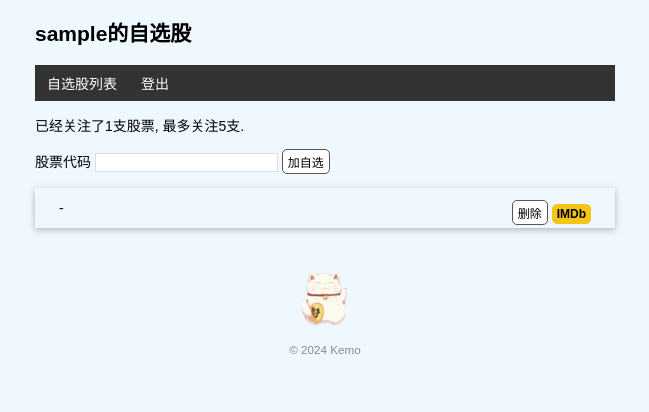
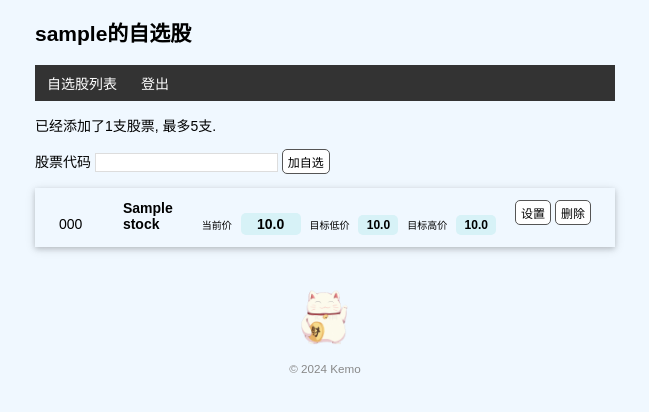
Before and after one commit to Kemo617/watchlist, a Flask app: page / in a window 1280 px wide. Shown: the top 412 px of the page, without its empty margins (315-964 px from the left). Run offline with Flask 3, Linux system fonts and the light colour scheme; a user stored in the database is signed in; tables that the repository leaves empty hold one stand-in row (values such as "Sample post").

Commit message:
Add Functions

```diff
--- a/app.py
+++ b/app.py
@@ -4,4 +4,4 @@ from watchlist import app
 
 if __name__ == '__main__':
     # 设置为调试模式
-    app.run(debug=True)
+    app.run()
--- a/watchlist/__init__.py
+++ b/watchlist/__init__.py
@@ -47,11 +47,18 @@ def inject_user():
 @app.context_processor
 def inject_stocks():
     from watchlist.models import Stock
-    stocks = Stock.query.all()
+    from flask_login import current_user
+    stocks = []
+
+    try:
+        stocks = Stock.query.filter_by(username=current_user.username).all()
+    except:
+        pass
+
     return dict(stocks=stocks)
 
 
 from watchlist import test, commands
 from watchlist.views import errors, home, login, register, settings
 from watchlist.views.operations import add, delete, edit, update
-from watchlist.controls import mail, stock
+from watchlist.controls import mail, stock, common
--- a/watchlist/models.py
+++ b/watchlist/models.py
@@ -67,8 +67,9 @@ class Stock(db.Model):
     id = db.Column(db.Integer, primary_key=True)
     stockcode = db.Column(db.String(20)) # 股票代码
     stockname = db.Column(db.String(20)) # 股票名称
-    user_id = db.Column(db.Integer) # 用户id
+    username = db.Column(db.String(20)) # 所属用户名
     pricenow = db.Column(db.Float) # 当前价格
+    priceyesterday = db.Column(db.Float) # 昨日收盘价
     pricemaxset = db.Column(db.Float)
     priceminset = db.Column(db.Float)
     flag_max_informed = db.Column(db.Boolean)
@@ -77,17 +78,30 @@ class Stock(db.Model):
 
     def __init__(self):
         # 设置的高提示价格
-        self.pricemaxset = -1.0
+        self.pricemaxset = 0.0
         # 设置的低提示价格
-        self.priceminset = -1.0
+        self.priceminset = 0.0
         # 发送标识
         self.flag_max_informed = False
         self.flag_min_informed = False
         # 是否发送
         self.flag_is_informing = False
 
+        self.pricenow = 0.0
+        self.priceyesterday = 0.0
+
 
     # 重置发送标识, 每天至少自动重置一次
     def resetflags(self):
         self.flag_max_informed = False
         self.flag_min_informed = False
+
+    # 判断当前股价跟上一交易日比, 涨还是跌
+    def getcolor(self):
+        result = 'black'
+        if self.pricenow > self.priceyesterday:
+            result = 'red'
+        elif self.pricenow < self.priceyesterday:
+            result = 'green'
+
+        return result
--- a/watchlist/static/style.css
+++ b/watchlist/static/style.css
@@ -74,16 +74,6 @@ nav li a:hover {
     float: right;
 }
 
-.imdb {
-    font-size: 12px;
-    font-weight: bold;
-    color: black;
-    text-decoration: none;
-    background: #F5C518;
-    border-radius: 5px;
-    padding: 3px 5px;
-}
-
 /* 覆盖某些浏览器对 input 元素定义的字体 */
 input[type=submit] {
     font-family: inherit;
@@ -126,6 +116,16 @@ input[name=year] {
     border-radius: 5px;
 }
 
+.imdb {
+    font-size: 12px;
+    font-weight: bold;
+    color: black;
+    text-decoration: none;
+    background: #F5C518;
+    border-radius: 5px;
+    padding: 3px 5px;
+}
+
 .inline-form {
     display: inline;
 }
@@ -135,3 +135,95 @@ input[name=year] {
     width: 65px;
     display: inline-block;
 }
+
+.labelstockname {
+    font-weight: bold;
+    text-align:left;
+    width: 60px;
+    display: inline-block;
+}
+
+.labelstockcode {
+    text-align:left;
+    width: 60px;
+    display: inline-block;
+}
+
+.labelstockpricetip {
+    font-size: 10px;
+    text-align:right;
+    width: 40px;
+    display: inline-block;
+    border-radius: 5px;
+    padding: 3px 5px;
+}
+
+.labelstockpriceRed {
+    font-weight: bold;
+    text-align:center;
+    width: 50px;
+    display: inline-block;
+    border-radius: 5px;
+    padding: 3px 5px;
+    text-decoration: none;
+    background: #d7f2f7;
+    color: red;
+}
+
+.labelstockpriceGreen {
+    font-weight: bold;
+    text-align:center;
+    width: 50px;
+    display: inline-block;
+    border-radius: 5px;
+    padding: 3px 5px;
+    text-decoration: none;
+    background: #d7f2f7;
+    color: green;
+}
+
+.labelstockprice {
+    font-weight: bold;
+    text-align:center;
+    width: 50px;
+    display: inline-block;
+    border-radius: 5px;
+    padding: 3px 5px;
+    text-decoration: none;
+    background: #d7f2f7;
+    color: black;
+}
+
+.labelstockpriceset {
+    font-weight: bold;
+    font-size: 12px;
+    text-align:center;
+    width: 30px;
+    display: inline-block;
+    border-radius: 5px;
+    padding: 3px 5px;
+    text-decoration: none;
+    background: #d7f2f7;
+}
+
+.normaltip {
+    font-size: 12px;
+    border-radius: 5px;
+    padding: 3px 5px;
+}
+
+.normaltipright {
+    font-size: 12px;
+    text-align:right;
+    width: 50px;
+    display: inline-block;
+    border-radius: 5px;
+    padding: 3px 5px;
+}
+
+.normaltipbold {
+    font-weight: bold;
+    font-size: 12px;
+    border-radius: 5px;
+    padding: 3px 5px;
+}
--- a/watchlist/templates/404.html
+++ b/watchlist/templates/404.html
@@ -7,7 +7,7 @@
 {% endblock %}
 
 {% block content %}
-<ul class="movie-list">
+<ul class="stock-list">
     <li>
         Page Not Found - 404
         <span class="float-right">
--- a/watchlist/templates/home.html
+++ b/watchlist/templates/home.html
@@ -3,7 +3,7 @@
 {% block content %}
 
 {# 使用 length 过滤器获取 stocks 变量的长度 #}
-<p>已经关注了{{ stocks|length }}支股票, 最多关注5支.</p>
+<p>已经添加了{{ stocks|length }}支股票, 最多5支.</p>
 {% if user.is_authenticated %}
 <form method="post" action="{{ url_for('add') }}">
     股票代码 <input type="text" name="stockcode" autocomplete="off" required>
@@ -11,20 +11,40 @@
 </form>
 {% endif %}
 <ul class="stock-list">
-    {% for stock in stocks %} {# 遍历 stocks #}
-    <li>{{ stock.title }} - {{ stock.year }}
+    {% for stock in stocks %}
+    <li>
+        <label class="labelstockcode">{{ stock.stockcode }}</label>
+        <label class="labelstockname">{{ stock.stockname }}</label>
+        <label class="labelstockpricetip">当前价</label>
+        {% if stock.getcolor() == 'red' %}
+        <label class="labelstockpriceRed">{{ stock.pricenow }}</label>
+        {% endif %}
+        {% if stock.getcolor() == 'green' %}
+        <label class="labelstockpriceGreen">{{ stock.pricenow }}</label>
+        {% endif %}
+        {% if stock.getcolor() == 'black' %}
+        <label class="labelstockprice">{{ stock.pricenow }}</label>
+        {% endif %}
+        {% if stock.flag_is_informing %}
+        <label class="labelstockpricetip">目标低价</label>
+        <label class="labelstockpriceset">{{ stock.priceminset }}</label>
+        <label class="labelstockpricetip">目标高价</label>
+        <label class="labelstockpriceset">{{ stock.pricemaxset }}</label>
+        {% endif %}
         <span class="float-right">
-            {% if user.is_authenticated %}
+            <form class="inline-form" method="post" action="{{ url_for('edit') }}">
+                <input type="hidden" name="stockcode" value="{{ stock.stockcode }}">
+                <input class="btn" type="submit" name="edit" value="设置">
+            </form>
             <form class="inline-form" method="post" action="{{ url_for('delete') }}">
-                <input type="hidden" name="stock_id" value="{{ stock.id }}">
+                <input type="hidden" name="stockcode" value="{{ stock.stockcode }}">
                 <input class="btn" type="submit" name="delete" value="删除" onclick="return confirm('确定删除?')">
             </form>
-            {% endif %}
-            <a class="imdb" href="https://www.imdb.com/find?q={{ stock.title }}" target="_blank" title="查看详细个股信息">IMDb</a>
         </span>
     </li>
-    {# 等同于 stock ['title'] #}
-    {% endfor %} {# 使用 endfor 标签结束 for 语句 #}
+    {% endfor %}
 </ul>
 
 {% endblock %}
+
+<!-- <a class="imdb" href="https://www.imdb.com/find?q={{ stock.title }}" target="_blank" title="查看详细个股信息">IMDb</a> -->
--- a/watchlist/views/login.py
+++ b/watchlist/views/login.py
@@ -1,4 +1,4 @@
-from flask import render_template, request, flash, redirect, url_for
+from flask import render_template, session, request, flash, redirect, url_for
 from flask_wtf import FlaskForm
 from wtforms import StringField, PasswordField, SubmitField
 from wtforms.validators import DataRequired, Length
```
Also changed, not shown: watchlist/controls/common.py (added, +11 -0 lines), watchlist/controls/stock.py (+22 -4 lines), watchlist/templates/edit.html (+27 -7 lines), watchlist/views/operations/add.py (+24 -13 lines), watchlist/views/operations/delete.py (+13 -11 lines), watchlist/views/operations/edit.py (+11 -9 lines), watchlist/views/operations/update.py (+21 -19 lines), watchlist/views/register.py (+6 -1 lines).
